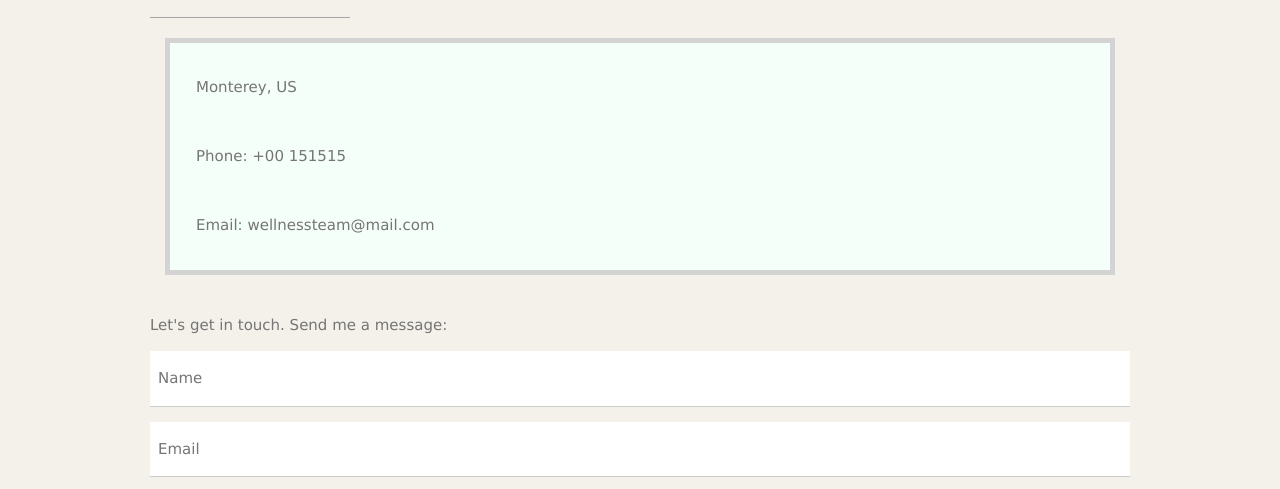
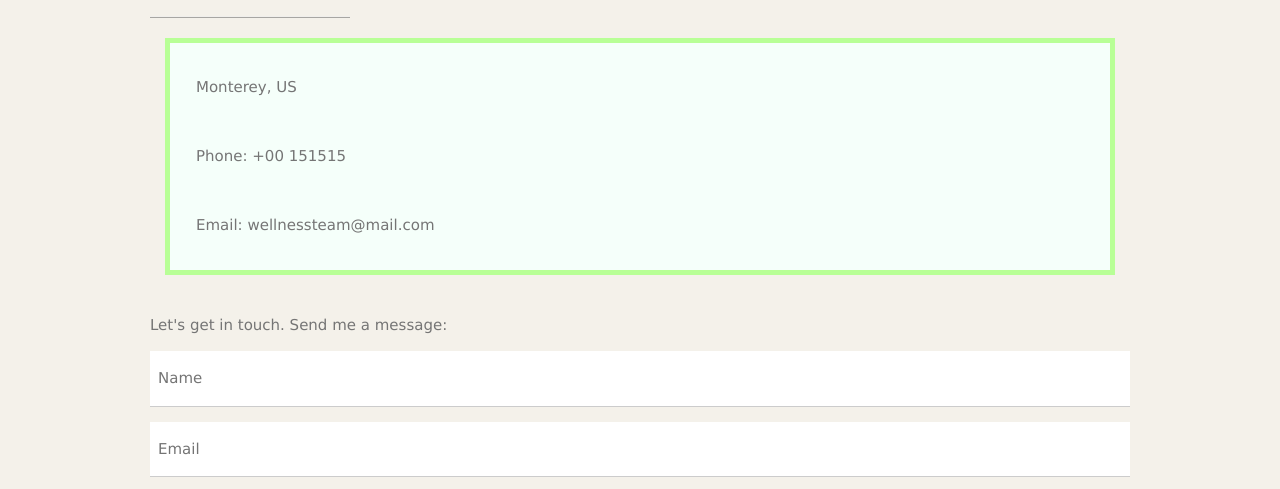
Before and after one commit to nely8998/cst252-01, a plain HTML site: page mentalhealth/contactus.html in a window 1280 px wide. Shown: the part 292-781 px from the top of the page. Drawn offline with nearby package versions, Linux system fonts and the light colour scheme.

Commit message:
Update contactus.css

```diff
--- a/mentalhealth/css/contactus.css
+++ b/mentalhealth/css/contactus.css
@@ -18,4 +18,4 @@ div.w3-section {
   padding:10px;
   margin: 15px;
   background-color: MintCream;
-  border: solid 5px lightgrey;
+  border: solid 5px #b8ff96;
```
